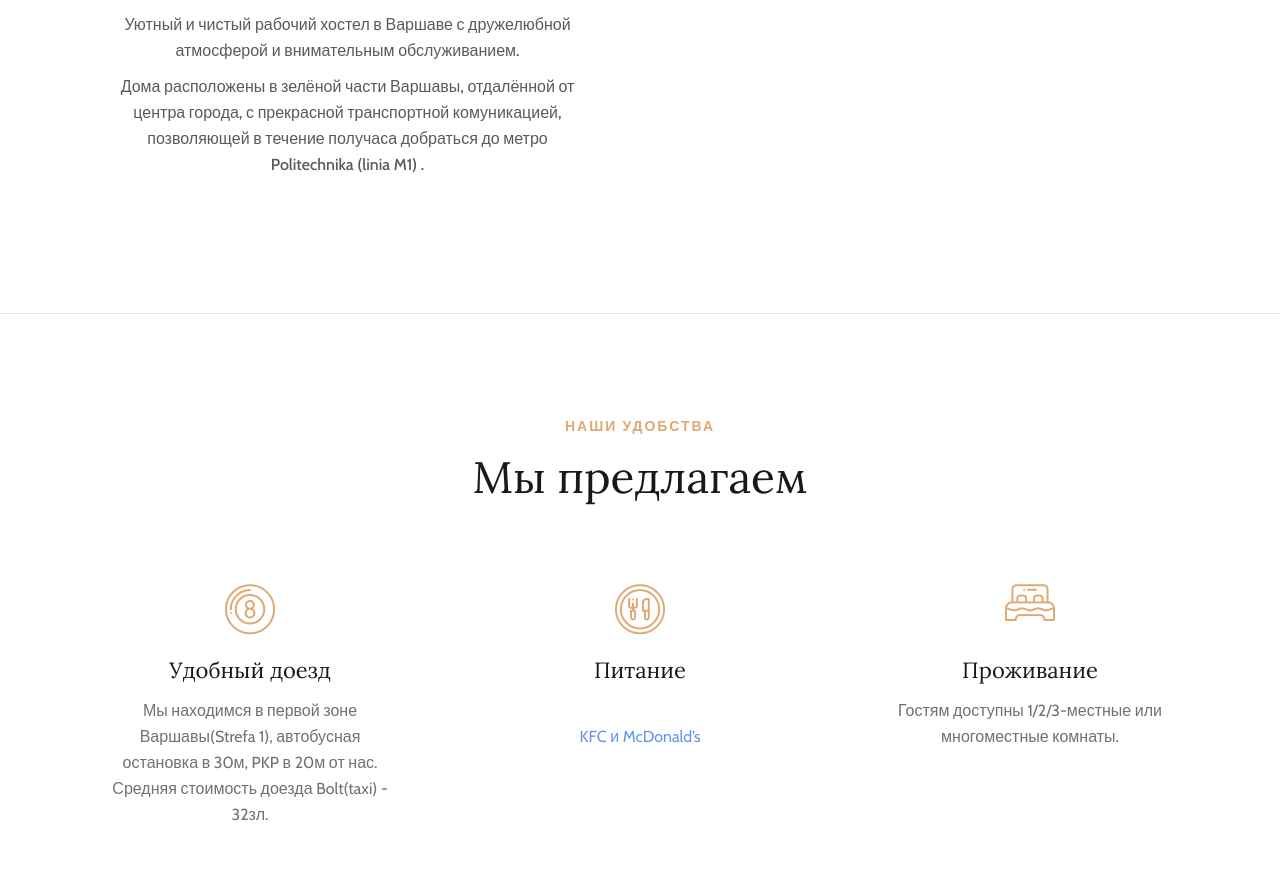
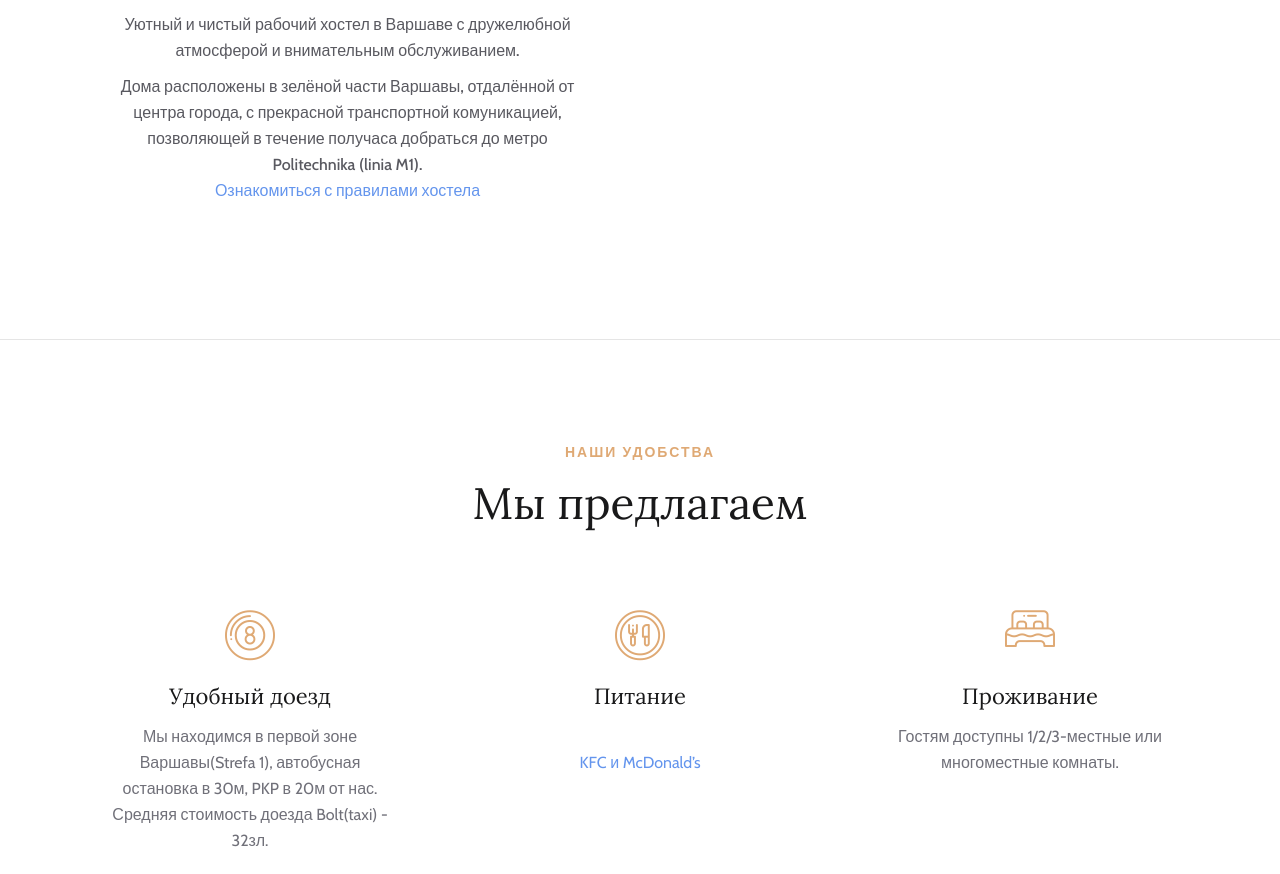
Before and after one commit to pythonolegy/hostel, a plain HTML site: page index.html in a window 1280 px wide. Shown: the part 974-1848 px from the top of the page. Drawn offline with nearby package versions, Linux system fonts and the light colour scheme.

Commit message:
Added regulamin

```diff
--- a/index.html
+++ b/index.html
@@ -175,7 +175,11 @@
                             внимательным обслуживанием.</p>
                         <p class="s-para">Дома расположены в зелёной части Варшавы, отдалённой от центра города,
                             с прекрасной транспортной комуникацией, позволяющей в течение получаса добраться до метро
-                            Politechnika (linia M1) .</p>
+                            Politechnika (linia M1).<br>
+                            <a href="img/room/regulamin.jpeg" target="_blank" style="color: #6495ED">
+                                Ознакомиться с правилами хостела</a></p>
+
+
                     </div>
                 </div>
                 <div class="col-lg-6">
```
Also changed, not shown: pl-index.html (+3 -1 lines), img/room/pl-regulamin.jpg (added), img/room/regulamin.jpeg (added), img/room/room-5.jpg (deleted), img/room/room-6.jpg (deleted), img/room/room-details.jpg (deleted).
